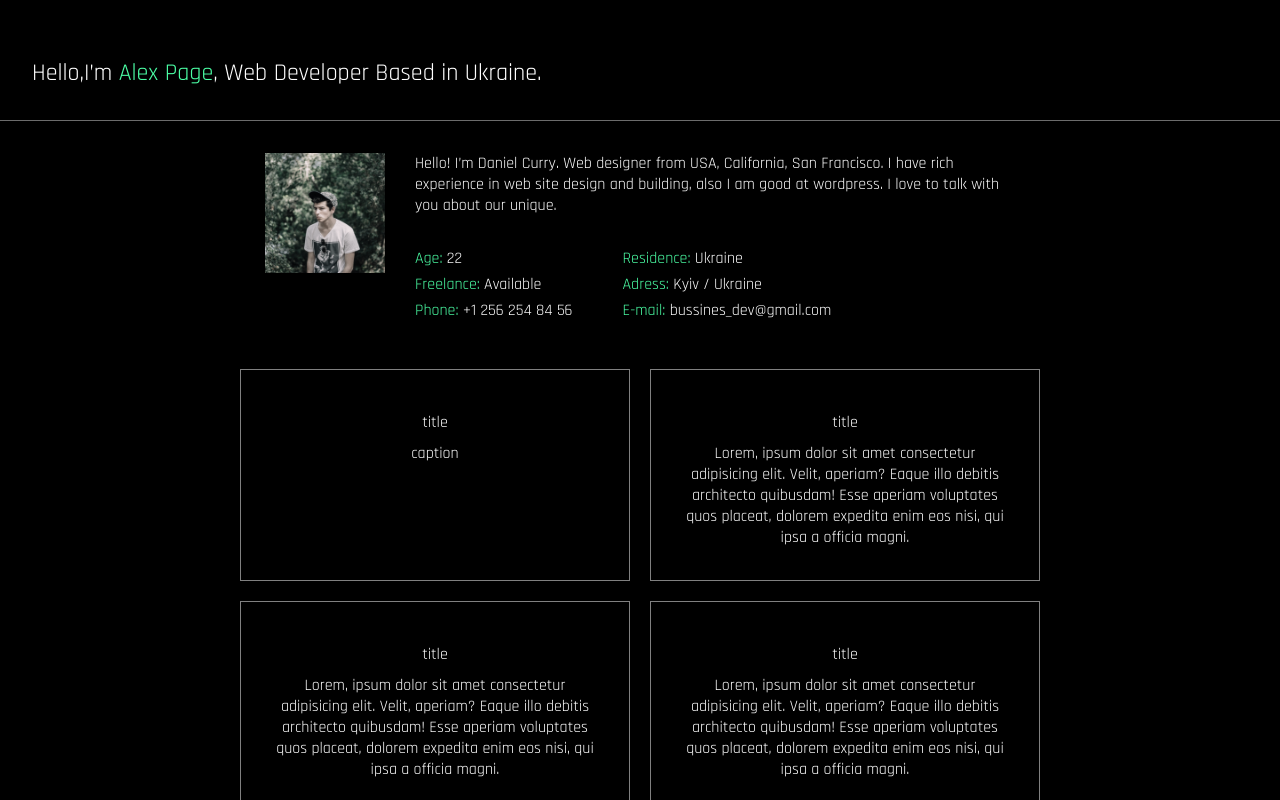
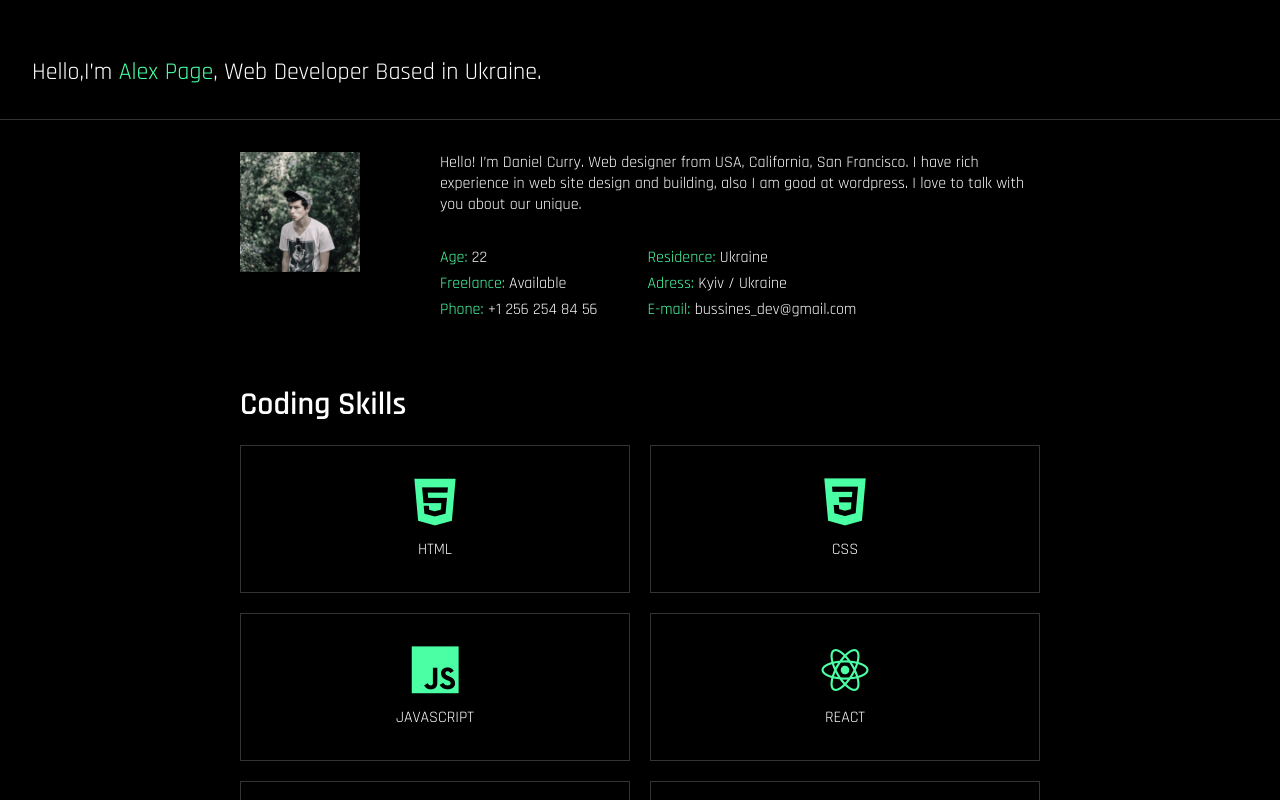
Before and after one commit to iCode-Cat/Portfolio-Project, a Next.js app: page / in a window 1280 px wide. Shown: the part 680-1480 px from the top of the page. Built offline with nearby package versions, Linux system fonts and the light colour scheme.

Commit message:
Skills section built

```diff
--- a/components/Experiences/Experiences.js
+++ /dev/null
@@ -1,27 +0,0 @@
-import {useState} from 'react';
-import style from './Experiences.module.scss';
-const Experiences = () => {
-    const [experience, setExperience] = useState(
-        [
-        {icon:'icon',title:'title', caption:'caption'},
-        {icon:'icon',title:'title', caption:'Lorem, ipsum dolor sit amet consectetur adipisicing elit. Velit, aperiam? Eaque illo debitis architecto quibusdam! Esse aperiam voluptates quos placeat, dolorem expedita enim eos nisi, qui ipsa a officia magni.' },
-        {icon:'icon',title:'title', caption:'Lorem, ipsum dolor sit amet consectetur adipisicing elit. Velit, aperiam? Eaque illo debitis architecto quibusdam! Esse aperiam voluptates quos placeat, dolorem expedita enim eos nisi, qui ipsa a officia magni.' },
-        {icon:'icon',title:'title', caption:'Lorem, ipsum dolor sit amet consectetur adipisicing elit. Velit, aperiam? Eaque illo debitis architecto quibusdam! Esse aperiam voluptates quos placeat, dolorem expedita enim eos nisi, qui ipsa a officia magni.' },
-
-
-
-
-    ]
-    );
-
-
-    return <div className={style.container}>
-        {experience.map(x => <div className={style.flex}>
-            <p><i class="fas fa-heart"></i></p>
-            <p>{x.title}</p>
-            <p>{x.caption}</p>
-        </div>)}
-    </div>
-}
-
-export default Experiences;
--- a/components/Hero/Hero.module.scss
+++ b/components/Hero/Hero.module.scss
@@ -8,6 +8,7 @@
     background-image: url('../../public/images/background.jpg');
     background-size: cover;
     background-position: center;
+    border-bottom: rgba(255, 255, 255, 0.20) 1px solid;
     color: #fff;
 
     h1 {
--- a/components/Profile/Profile.module.scss
+++ b/components/Profile/Profile.module.scss
@@ -1,13 +1,14 @@
 .container {
-    padding: 2rem;
+    padding: 2rem 0rem;
+    text-align: center;
     display: flex;
     flex-direction: column;
-    justify-content: center;
-    align-items: flex-start;
+    justify-content: space-between;
+    align-items: center;
     gap: 30px;
     background: #000;
     color: #fff;
-    border-top: rgba(255, 255, 255, 0.424) 1px solid;
+
     img {
         filter: saturate(30%);
     }
@@ -25,6 +26,9 @@
     div {
         display: flex;
         flex-direction: column;
+        align-items: center;
+        justify-content: center;
+
         gap: 5px;
     }
 
@@ -40,6 +44,12 @@
 @media screen and (min-width:1000px) {
     .container {
         flex-direction: row ;
+        align-items: flex-start;
+        text-align: unset;
+        div {
+            align-items: unset;
+        justify-content: unset;
+        }
     }
     .placeholders {
         flex-direction: row;
--- /dev/null
+++ b/components/Skills/Skills.js
@@ -0,0 +1,28 @@
+import {useState} from 'react';
+import style from './Skills.module.scss';
+const Skills = () => {
+    const [experience, setExperience] = useState(
+        [
+
+        {icon:'devicon-html5-plain',title:'HTML', caption:'caption'},
+        {icon:'devicon-css3-plain',title:'CSS', caption:'Lorem, ipsum dolor sit amet consectetur adipisicing elit. Velit, aperiam? Eaque illo debitis architecto quibusdam! Esse aperiam voluptates quos placeat, dolorem expedita enim eos nisi, qui ipsa a officia magni.' },
+        {icon:'devicon-javascript-plain',title:'JAVASCRIPT', caption:'Lorem, ipsum dolor sit amet consectetur adipisicing elit. Velit, aperiam? Eaque illo debitis architecto quibusdam! Esse aperiam voluptates quos placeat, dolorem expedita enim eos nisi, qui ipsa a officia magni.' },
+        {icon:'devicon-react-original',title:'REACT', caption:'Lorem, ipsum dolor sit amet consectetur adipisicing elit. Velit, aperiam? Eaque illo debitis architecto quibusdam! Esse aperiam voluptates quos placeat, dolorem expedita enim eos nisi, qui ipsa a officia magni.' },
+        {icon:'devicon-nodejs-plain',title:'NODE.JS', caption:'Lorem, ipsum dolor sit amet consectetur adipisicing elit. Velit, aperiam? Eaque illo debitis architecto quibusdam! Esse aperiam voluptates quos placeat, dolorem expedita enim eos nisi, qui ipsa a officia magni.' },
+        {icon:'devicon-express-original',title:'EXPRESS.JS', caption:'Lorem, ipsum dolor sit amet consectetur adipisicing elit. Velit, aperiam? Eaque illo debitis architecto quibusdam! Esse aperiam voluptates quos placeat, dolorem expedita enim eos nisi, qui ipsa a officia magni.' },
+        {icon:'devicon-mongodb-plain',title:'MONGODB', caption:'Lorem, ipsum dolor sit amet consectetur adipisicing elit. Velit, aperiam? Eaque illo debitis architecto quibusdam! Esse aperiam voluptates quos placeat, dolorem expedita enim eos nisi, qui ipsa a officia magni.' },
+    ]
+    );
+
+
+    return <div className={style.container}>
+        <h1>Coding Skills</h1>
+        {experience.map(x => <div className={style.flex}>
+            <p><i className={x.icon}></i></p>
+            <p>{x.title}</p>
+            {/* <p>{x.caption}</p> */}
+        </div>)}
+    </div>
+}
+
+export default Skills;
--- a/components/Experiences/Experiences.module.scss
+++ b/components/Skills/Skills.module.scss
@@ -1,3 +1,5 @@
+
+
 .container {
 
     display: flex;
@@ -7,7 +9,7 @@
     flex-wrap: wrap;
     .flex {
         text-align: center;
-        border: rgba(255, 255, 255, 0.5) solid 1px;
+        border: rgba(255, 255, 255, 0.20) solid 1px;
         padding: 2rem;
         gap: 10px;
         flex-grow: 1;
@@ -15,6 +17,7 @@
         align-items: center;
         justify-content: flex-start;
         flex-direction: column;
+        width: 200px;
     }
 
 
@@ -27,11 +30,14 @@
         font-size: 1rem;
 
     }
+    h1 {
+        flex-basis: 100%;
+    }
 }
 
 @media screen and (min-width:1200px) {
     .container {
-        padding: 1rem 15rem;
+        padding: 2rem 0rem;
     }
    .flex {
     flex-basis: 45%;
--- a/package.json
+++ b/package.json
@@ -8,6 +8,8 @@
     "start": "next start"
   },
   "dependencies": {
+    "@iconify-icons/simple-icons": "^1.1.19",
+    "@iconify/react": "^1.1.4",
     "next": "10.1.2",
     "react": "17.0.2",
     "react-dom": "17.0.2",
--- a/pages/index.js
+++ b/pages/index.js
@@ -2,8 +2,8 @@ import Head from 'next/head'
 import Header from '../components/Header/Header'
 import Hero from '../components/Hero/Hero'
 import Profile from '../components/Profile/Profile'
-import Experiences from '../components/Experiences/Experiences'
-import styles from '../styles/Home.module.css'
+import Skills from '../components/Skills/Skills'
+import styles from '../styles/Home.module.scss'
 
 export default function Home() {
   return (
@@ -12,11 +12,15 @@ export default function Home() {
       <Head>
         <title>MY PORTFOLIO</title>
         <link rel="stylesheet" href="https://cdnjs.cloudflare.com/ajax/libs/font-awesome/5.15.3/css/all.min.css" integrity="sha512-iBBXm8fW90+nuLcSKlbmrPcLa0OT92xO1BIsZ+ywDWZCvqsWgccV3gFoRBv0z+8dLJgyAHIhR35VZc2oM/gI1w==" crossorigin="anonymous" />
+        <link rel="stylesheet" href="https://cdn.jsdelivr.net/gh/devicons/devicon@v2.10.1/devicon.min.css"></link>
+        <script src="https://code.iconify.design/1/1.0.7/iconify.min.js"></script>
       </Head>
       <Header/>
       <Hero/>
+      <div className={styles.line}>
       <Profile/>
-      <Experiences/>
+      <Skills/>
+      </div>
 
     </div>
   )
--- /dev/null
+++ b/styles/Home.module.scss
@@ -0,0 +1,8 @@
+.container {
+    display: flex;
+    flex-direction: column;
+    align-items: center;
+}
+.line {
+    max-width: 800px;
+}
```
Also changed, not shown: components/Experiences/ExpreriencesObject.js (deleted), components/Skills/skillObject.js (added), 1 other file (tests, documents, lock files or other folders).
